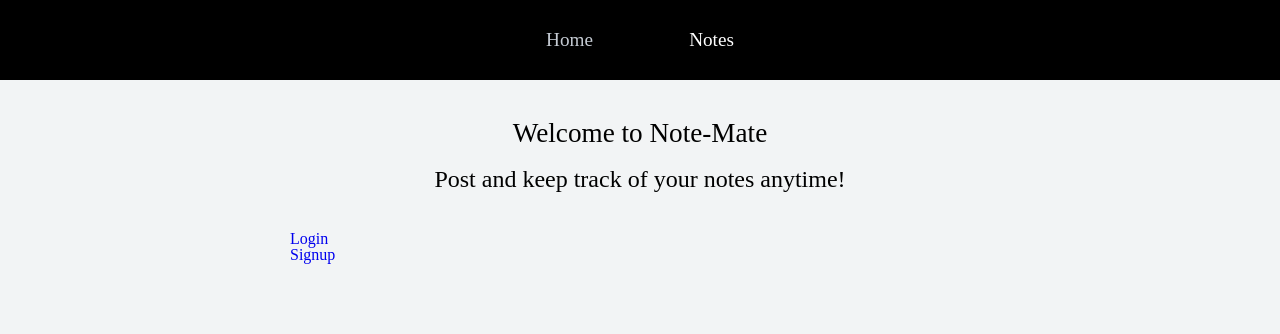
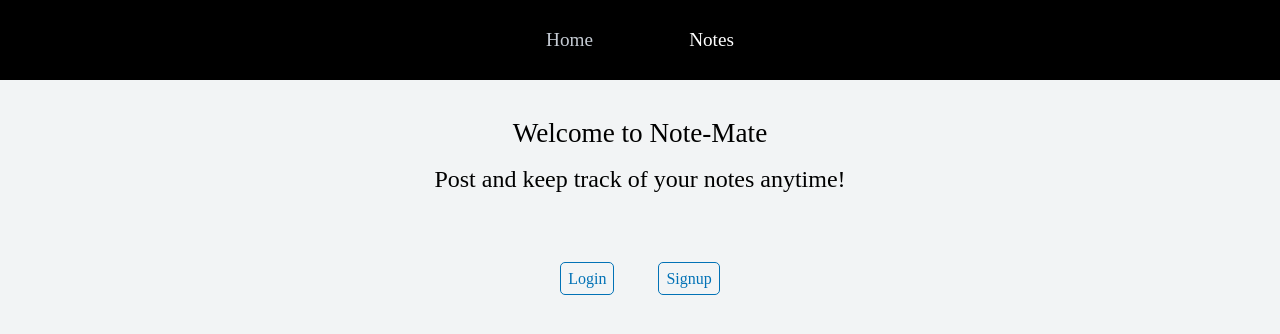
Before and after one commit to gcode101/note-mate, a React (Create React App) app in the folder note/: page / in a window 1280 px wide. Shown: the top 334 px of the page. Built offline with nearby package versions, Linux system fonts and the light colour scheme.

Commit message:
add styling to login/sigup buttons

```diff
--- a/note/src/components/LandingPage.js
+++ b/note/src/components/LandingPage.js
@@ -13,12 +13,12 @@ class LandingPage extends Component {
 				</div>
 				<ul className="landing-page__menu">
 					<li className="navLink">
-						<NavLink to="login" activeClassName="navlink--selected">
+						<NavLink to="login">
 							Login
 						</NavLink>
 					</li>
 					<li className="navLink">
-						<NavLink to="signup" activeClassName="navlink--selected">
+						<NavLink to="signup">
 							Signup
 						</NavLink>
 					</li>
--- a/note/src/css/index.css
+++ b/note/src/css/index.css
@@ -133,11 +133,7 @@ body {
   background: #f2f4f5;
 }
 a {
-  color: white;
   text-decoration: none;
-}
-a:hover {
-  color: #C5CBD3;
 }
 .input-box {
   width: 100%;
@@ -338,6 +334,28 @@ a:hover {
 .notes .notes-grid .note .note-buttons .done-button:hover {
   cursor: pointer;
 }
+.landing-page {
+  width: 100%;
+  max-width: 700px;
+  margin: auto;
+}
+.landing-page .main-text {
+  display: flex;
+  align-items: center;
+  flex-direction: column;
+}
+.landing-page .main-text h1 {
+  font-size: 1.7rem;
+  margin-bottom: 20px;
+}
+.landing-page .main-text h2 {
+  font-size: 1.5rem;
+  margin-bottom: 40px;
+}
+.landing-page ul.landing-page__menu {
+  display: flex;
+  justify-content: center;
+}
 .Navbar {
   display: flex;
   justify-content: center;
@@ -355,3 +373,12 @@ a:hover {
 .Navbar .Navbar__nav .NavLink {
   font-size: 1.2rem;
 }
+.Navbar .Navbar__nav .NavLink a {
+  color: white;
+}
+.Navbar .Navbar__nav .NavLink a:hover {
+  color: #C5CBD3;
+}
+.Navbar .Navbar__nav .NavLink .Navlink--selected {
+  color: #C5CBD3;
+}
--- a/note/src/css/less/index.css
+++ b/note/src/css/less/index.css
@@ -175,6 +175,8 @@ a {
 }
 .secondary-button:hover {
   cursor: pointer;
+  background: #0272b6;
+  color: white;
 }
 .notes .loading-msg {
   display: flex;
@@ -301,6 +303,8 @@ a {
 }
 .notes .notes-grid .note .note-buttons .update-button:hover {
   cursor: pointer;
+  background: #0272b6;
+  color: white;
 }
 .notes .notes-grid .note .note-buttons .update-button:hover {
   cursor: pointer;
@@ -333,6 +337,8 @@ a {
 }
 .notes .notes-grid .note .note-buttons .done-button:hover {
   cursor: pointer;
+  background: #0272b6;
+  color: white;
 }
 .landing-page {
   width: 100%;
@@ -352,13 +358,29 @@ a {
   font-size: 1.5rem;
   margin-bottom: 40px;
 }
-.landing-page .labels {
+.landing-page .landing-page__menu {
   display: flex;
   justify-content: center;
+  margin: 20px;
 }
-.landing-page .labels h3 {
-  font-size: 1.2rem;
+.landing-page .landing-page__menu .navLink {
   margin: 20px;
+  font-size: 1rem;
+}
+.landing-page .landing-page__menu .navLink a {
+  width: 100%;
+  max-width: 90px;
+  padding: 7px;
+  margin: 2px;
+  background: none;
+  border: 1px solid #0272b6;
+  color: #0272b6;
+  border-radius: 5px;
+}
+.landing-page .landing-page__menu .navLink a:hover {
+  cursor: pointer;
+  background: #0272b6;
+  color: white;
 }
 .Navbar {
   display: flex;
--- a/note/src/less/landing-page.less
+++ b/note/src/less/landing-page.less
@@ -19,13 +19,18 @@
 		}
 	}
 
-	.labels {
+	.landing-page__menu {
 		display: flex;
 		justify-content: center;
+		margin: 20px;
 
-		h3 {
-			font-size: 1.2rem;
+		.navLink {
 			margin: 20px;
+			font-size: 1rem;
+
+			a {
+				.secondary-button;
+			}
 		}
 	}
 }
--- a/note/src/less/mixins.less
+++ b/note/src/less/mixins.less
@@ -45,5 +45,7 @@
 
   &:hover {
   	cursor: pointer;
+    background: @primary-color;
+    color: white;
   }
 }
```
